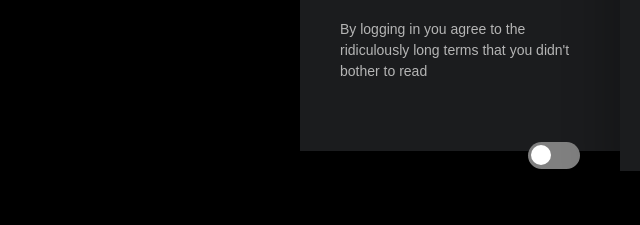
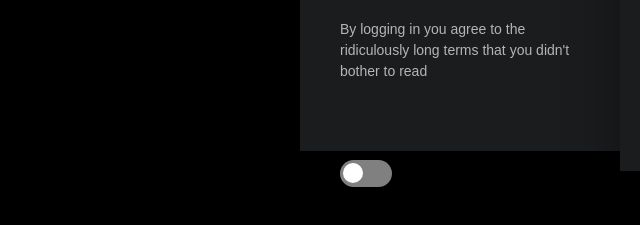
Before and after one commit to siv12345/reference, a plain HTML site: page html/login.html in a window 1280 px wide. Shown: the part 389-614 px from the top of the page, without its empty margins (640-1280 px from the left). Drawn offline with nearby package versions, Linux system fonts and the light colour scheme; a web font is replaced by a local one.

Commit message:
Moved position of login buttion

```diff
--- a/css/login.css
+++ b/css/login.css
@@ -131,7 +131,7 @@ label {
   font-size: 14px;
   height: 16px;
   margin-top: 20px;
-  margin-bottom: 5px;
+
 }
 input {
   background: transparent;
@@ -172,7 +172,7 @@ label {
   background: grey;
   float: right;
   border-radius: 100px;
-  position: relative;
+  position: fixed;
 }
 
 label:after {
```
